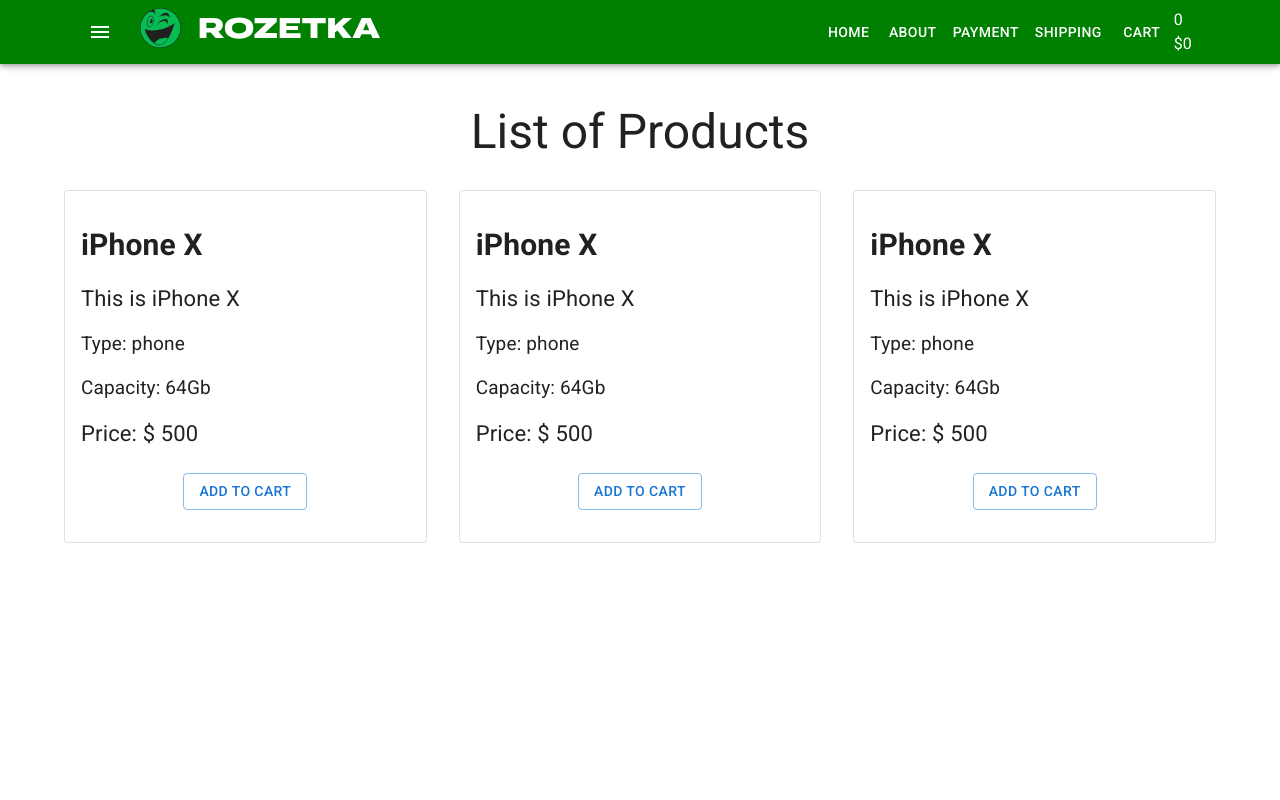
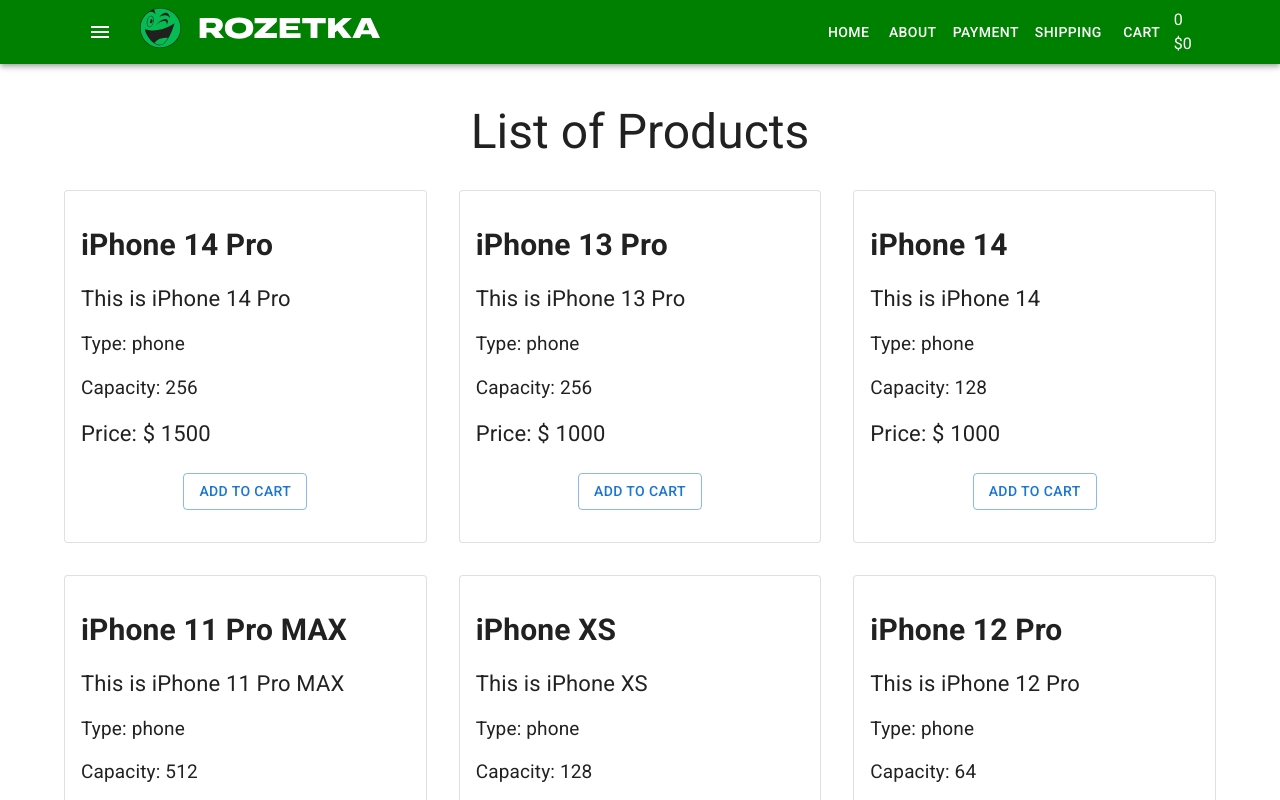
Before and after one commit to LiudmilaLushchuk/REACT-shop-project, a React (Create React App) app: page / in a window 1280 px wide. Shown: the top 800 px of the page. Built offline with nearby package versions, Linux system fonts and the light colour scheme.

Commit message:
added productsArray in ProductList

```diff
--- a/src/components/Products/ProductList.tsx
+++ b/src/components/Products/ProductList.tsx
@@ -1,5 +1,6 @@
 import { Grid, Typography } from '@mui/material'
 import ProductListItem from './ProductListItem'
+import productsArray from 'utils/productsArray'
 
 type Props = {}
 
@@ -15,15 +16,17 @@
                 List of Products
             </Typography>
             <Grid container spacing={4}>
-                <Grid item xs={12} sm={6} md={4}>
-                    <ProductListItem />
-                </Grid>
-                <Grid item xs={12} sm={6} md={4}>
-                    <ProductListItem />
-                </Grid>
-                <Grid item xs={12} sm={6} md={4}>
-                    <ProductListItem />
-                </Grid>
+                {productsArray.map((product) => (
+                    <Grid item xs={12} sm={6} md={4}>
+                        <ProductListItem
+                            title={product.title}
+                            description={product.description}
+                            capacity={product.capacity}
+                            type={product.type}
+                            price={product.price}
+                        />
+                    </Grid>
+                ))}
             </Grid>
         </>
     )
--- a/src/components/Products/ProductListItem.tsx
+++ b/src/components/Products/ProductListItem.tsx
@@ -1,17 +1,25 @@
 import { Button, Card, CardActions, CardContent } from '@mui/material'
 import './ProductListItem.scss'
 
-type Props = {}
+type Props = {
+    title: string
+    description: string
+    capacity: string
+    type: string
+    price: number
+}
 
 const ProductListItem = (props: Props) => {
     return (
         <Card className="product" variant="outlined">
             <CardContent>
-                <h4 className="product-title">iPhone X</h4>
-                <div className="product-description">This is iPhone X</div>
-                <div className="product-features">Type: phone</div>
-                <div className="product-features">Capacity: 64Gb</div>
-                <div className="product-price">Price: $ 500</div>
+                <h4 className="product-title">{props.title}</h4>
+                <div className="product-description">{props.description}</div>
+                <div className="product-features">Type: {props.type}</div>
+                <div className="product-features">
+                    Capacity: {props.capacity}
+                </div>
+                <div className="product-price">Price: $ {props.price}</div>
                 <CardActions className="btn-wrap">
                     <Button variant="outlined">Add to cart</Button>
                 </CardActions>
--- /dev/null
+++ b/src/utils/productsArray.ts
@@ -0,0 +1,54 @@
+type Product = {
+  title: string
+  description: string
+  capacity: string
+  type: string
+  price: number
+}
+
+const productsArray:Product[] = [
+  {
+    title: "iPhone 14 Pro",
+    description: "This is iPhone 14 Pro",
+    capacity: '256',
+    type: 'phone',
+    price: 1500
+  },
+  {
+    title: "iPhone 13 Pro",
+    description: "This is iPhone 13 Pro",
+    capacity: '256',
+    type: 'phone',
+    price: 1000
+  },
+  {
+    title: "iPhone 14",
+    description: "This is iPhone 14",
+    capacity: '128',
+    type: 'phone',
+    price: 1000
+  },
+  {
+    title: "iPhone 11 Pro MAX",
+    description: "This is iPhone 11 Pro MAX",
+    capacity: '512',
+    type: 'phone',
+    price: 2000
+  },
+  {
+    title: "iPhone XS",
+    description: "This is iPhone XS",
+    capacity: '128',
+    type: 'phone',
+    price: 500
+  },
+  {
+    title: "iPhone 12 Pro",
+    description: "This is iPhone 12 Pro",
+    capacity: '64',
+    type: 'phone',
+    price: 1500
+  }
+]
+
+export default productsArray
```
